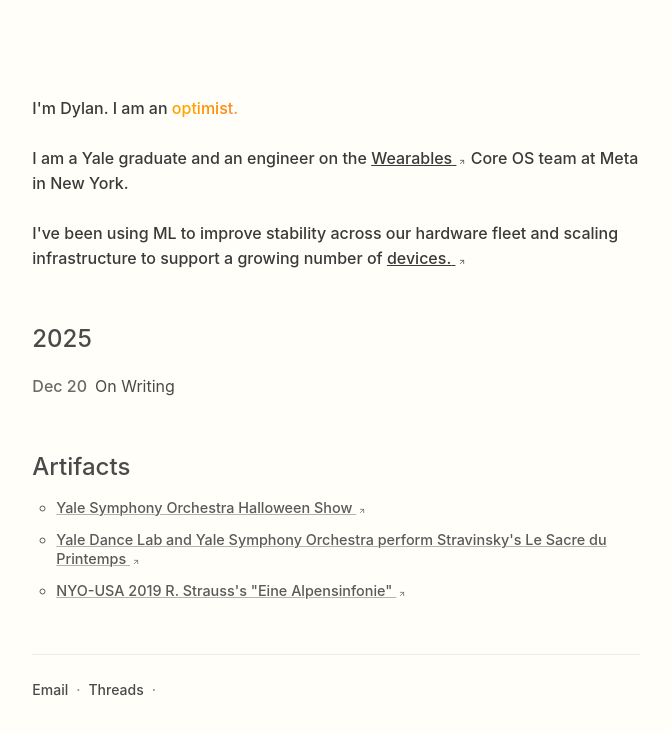
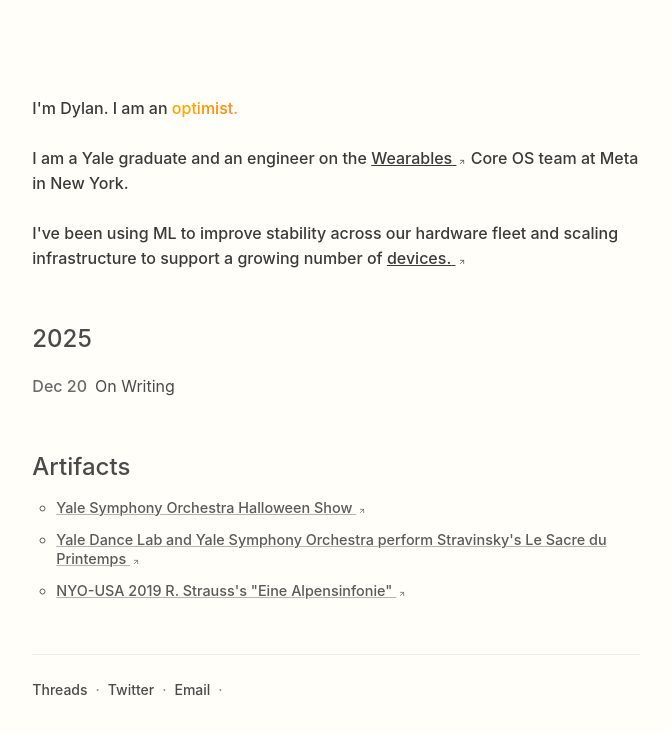
Before and after one commit to dylanfernandezdelara/dylanfdl_website, a Next.js app: page /about in a window 1280 px wide. Shown: the top 734 px of the page, without its empty margins (304-975 px from the left). Built offline with nearby package versions, Linux system fonts and the light colour scheme; no server answers.

Commit message:
Update essay page: add author name next to date and reorder contact links

```diff
--- a/app/about/page.tsx
+++ b/app/about/page.tsx
@@ -100,9 +100,18 @@
           <hr className="about-hr" />
 
           <div className="contactMeta" style={CONTACT_SECTION_STYLES}>
-            <a className="contactMeta__link" href="mailto:dylan.fernandezdelara@aya.yale.edu">Email</a>
+            <a
+              className="contactMeta__link"
+              href="https://www.threads.com/@dylan.fernandezdelara"
+            >
+              Threads
+            </a>
             <span className="contactMeta__dot" aria-hidden="true">·</span>
-            <a className="contactMeta__link" href="#">Threads</a>
+            <a className="contactMeta__link" href="https://x.com/dylan_fdl_">
+              Twitter
+            </a>
+            <span className="contactMeta__dot" aria-hidden="true">·</span>
+            <a className="contactMeta__link" href="mailto:fernandezdelaradylan@gmail.com">Email</a>
             <span className="contactMeta__dot" aria-hidden="true">·</span>
             <VisitorCounter />
           </div>
```
Also changed, not shown: app/essays/[slug]/page.tsx (+7 -0 lines).
